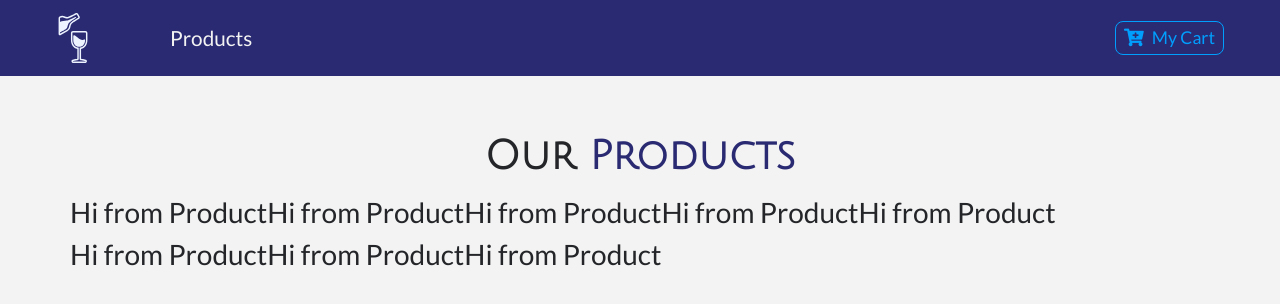
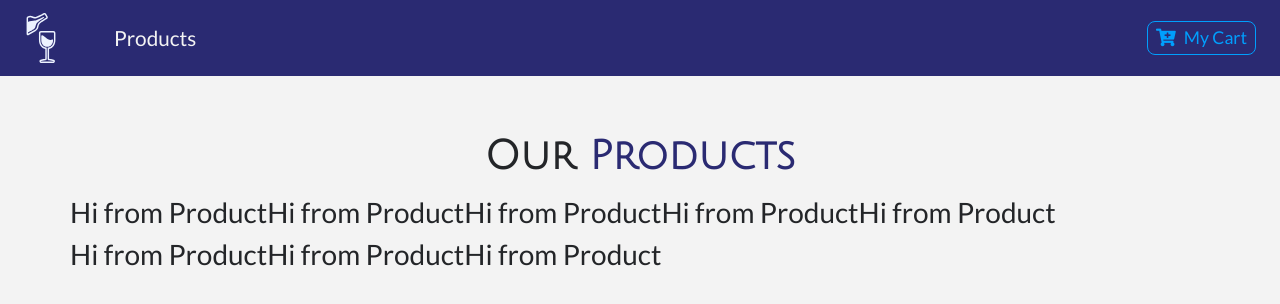
Before and after one commit to lesore0789/react-wine-store, a React (Create React App) app: page / in a window 1280 px wide. Shown: the top 304 px of the page. Built offline with nearby package versions, Linux system fonts and the light colour scheme; a web font is replaced by a local one.

Commit message:
Fix navbar padding

```diff
--- a/src/components/Navbar.js
+++ b/src/components/Navbar.js
@@ -7,12 +7,12 @@ import {ButtonContainer} from './Button';
 export default class Navbar extends Component {
     render() {
         return (
-            <NavWrapper className="navbar navbar-expand-sm bg-primary navbar-dark px-sm-5">
+            <NavWrapper className="navbar navbar-expand-sm bg-primary navbar-dark">
                 <Link to='/'>
                 <img src={logo} alt="store" className="navbar-brand" />
                 </Link>
                 <ul className="navbar-nav align-items-center">
-                    <li className="nav-item ml-5">
+                    <li className="nav-item ml-4">
                         <Link to="/" className="nav-link">
                             Products
                         </Link>
```
